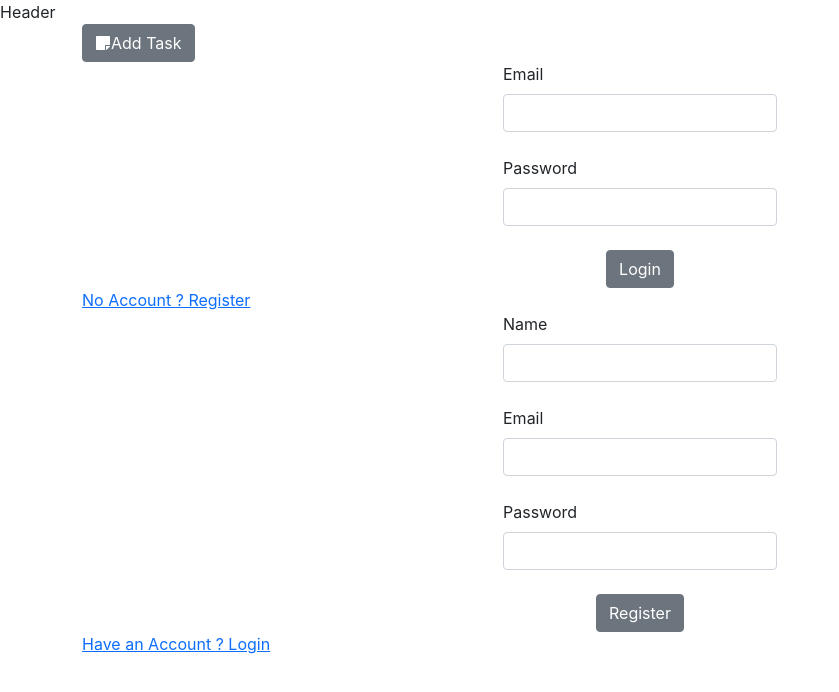
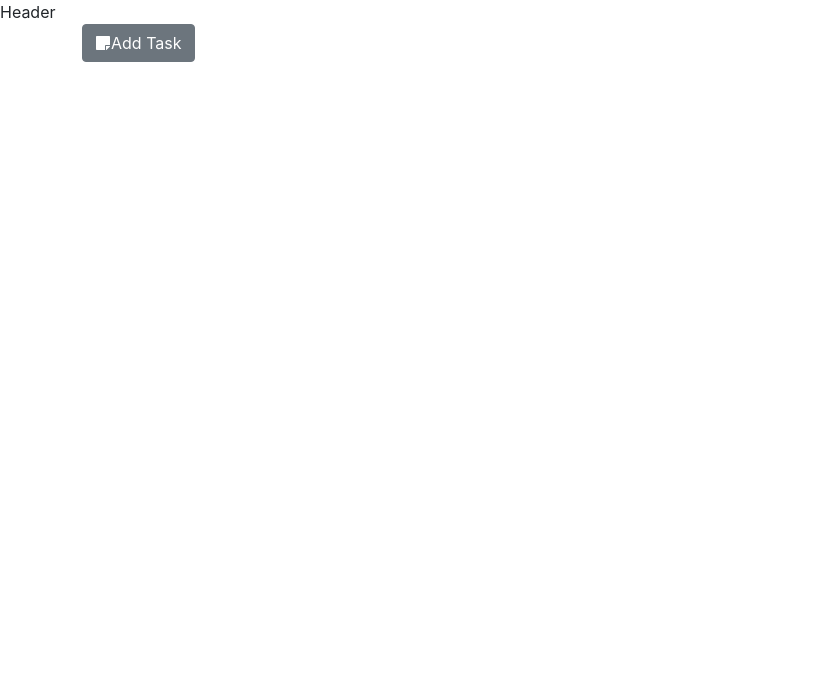
Before and after one commit to gBoole01/supp, a React (Vite) app in the folder frontend/: page / in a window 1280 px wide. Shown: the top 692 px of the page, without its empty margins (0-839 px from the left). Built offline with nearby package versions, Linux system fonts and the light colour scheme.

Commit message:
feat(backend): add router, pages, Layout Component

```diff
--- a/frontend/src/App.tsx
+++ b/frontend/src/App.tsx
@@ -1,7 +1,6 @@
+import { BrowserRouter as Router } from 'react-router-dom'
 import { ApolloClient, ApolloProvider, InMemoryCache } from '@apollo/client'
-import './App.css'
-import Header from './components/Header'
-import Home from './components/Home'
+import Layout from './components/Layout'
 
 const cache = new InMemoryCache({
   typePolicies: {
@@ -25,10 +24,9 @@ const client = new ApolloClient({
 const App = () => (
   <>
     <ApolloProvider client={client}>
-      <Header />
-      <div className="container">
-        <Home />
-      </div>
+      <Router>
+        <Layout />
+      </Router>
     </ApolloProvider>
   </>
 )
--- a/frontend/src/components/Home.tsx
+++ /dev/null
@@ -1,14 +0,0 @@
-import AddTaskModal from './AddTaskModal'
-import Login from './Login'
-import Register from './Register'
-import Tasks from './Tasks'
-
-const Home = () => (
-  <>
-    <AddTaskModal />
-    <Tasks />
-    <Login />
-    <Register />
-  </>
-)
-export default Home
--- /dev/null
+++ b/frontend/src/components/Layout.tsx
@@ -0,0 +1,22 @@
+import { Route, Routes } from 'react-router-dom'
+import Home from '../pages/Home'
+import Login from '../pages/Login'
+import NotFound from '../pages/NotFound'
+import Register from '../pages/Register'
+import Header from './Header'
+
+const Layout = () => (
+  <>
+    <Header />
+    <div className="container">
+      <Routes>
+        <Route path="/" element={<Home />} />
+        <Route path="/signin" element={<Login />} />
+        <Route path="/signup" element={<Register />} />
+        <Route path="*" element={<NotFound />} />
+      </Routes>
+    </div>
+  </>
+)
+
+export default Layout
--- /dev/null
+++ b/frontend/src/pages/Home.tsx
@@ -0,0 +1,10 @@
+import AddTaskModal from '../components/AddTaskModal'
+import Tasks from '../components/Tasks'
+
+const Home = () => (
+  <>
+    <AddTaskModal />
+    <Tasks />
+  </>
+)
+export default Home
--- a/frontend/src/components/Login.tsx
+++ b/frontend/src/pages/Login.tsx
@@ -46,7 +46,7 @@ const Login = () => {
           Login
         </button>
       </form>
-      <a href="/">No Account ? Register</a>
+      <a href="/signup">No Account ? Register</a>
     </>
   )
 }
--- /dev/null
+++ b/frontend/src/pages/NotFound.tsx
@@ -0,0 +1,13 @@
+import { Link } from 'react-router-dom'
+
+const NotFound = () => (
+  <div className="d-flex flex-column justify-content-center align-items-center">
+    <h1>404</h1>
+    <p className="lead">Sorry, this page does not exist</p>
+    <Link to="/" className="btn btn-primary">
+      Go Back
+    </Link>
+  </div>
+)
+
+export default NotFound
--- a/frontend/src/components/Register.tsx
+++ b/frontend/src/pages/Register.tsx
@@ -5,15 +5,29 @@ const Register = () => {
   const [email, setEmail] = useState('')
   const [password, setPassword] = useState('')
 
-  const onSubmit = (e: SubmitEvent) => {
+  const handleValidation = () => true
+
+  const handleSubmit = async (e: SubmitEvent) => {
     e.preventDefault()
+    console.log('handleSubmit')
+    const isValidForm = handleValidation()
+    if (isValidForm) {
+      const response = await fetch('https://localhost:5000/auth/register', {
+        method: 'POST',
+        headers: { 'Content-Type': 'application/json' },
+        body: JSON.stringify({ name, email, password }),
+      })
+
+      console.log(response)
+    }
   }
 
   return (
     <>
       <form
         className="d-flex flex-column gap-4 align-items-center"
-        onSubmit={() => onSubmit}
+        onSubmit={() => handleSubmit}
+        id="register-form"
       >
         <div className="form-group">
           <label className="form-label" htmlFor="name">
@@ -22,7 +36,7 @@ const Register = () => {
           <input
             type="text"
             className="form-control"
-            id="name"
+            id="register-name"
             value={name}
             onChange={(e) => setName(e.target.value)}
           />
@@ -34,7 +48,7 @@ const Register = () => {
           <input
             type="email"
             className="form-control"
-            id="email"
+            id="register-email"
             value={email}
             onChange={(e) => setEmail(e.target.value)}
           />
@@ -46,20 +60,16 @@ const Register = () => {
           <input
             type="password"
             className="form-control"
-            id="password"
+            id="register-password"
             value={password}
             onChange={(e) => setPassword(e.target.value)}
           />
         </div>
-        <button
-          type="submit"
-          data-bs-dismiss="modal"
-          className="btn btn-secondary"
-        >
+        <button type="submit" className="btn btn-secondary">
           Register
         </button>
       </form>
-      <a href="/">Have an Account ? Login</a>
+      <a href="/signin">Have an Account ? Login</a>
     </>
   )
 }
```
Also changed, not shown: frontend/src/App.css (deleted).
